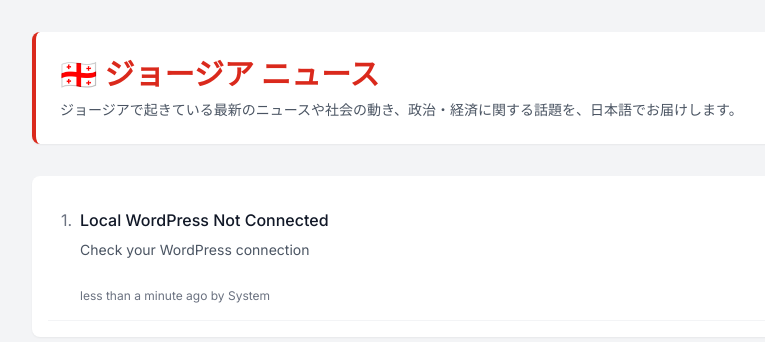
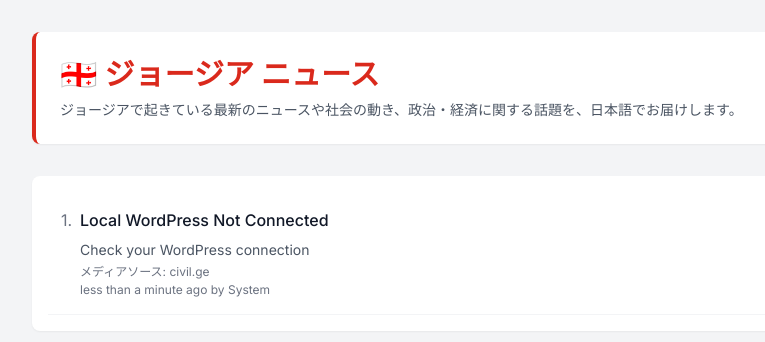
Before and after one commit to farang-dev/media-ge, a Next.js app: page / in a window 1280 px wide. Shown: the top 342 px of the page, without its empty margins (176-941 px from the left). Built offline with nearby package versions, Linux system fonts and the light colour scheme.

Commit message:
added news source

```diff
--- a/components/ArticleItem.tsx
+++ b/components/ArticleItem.tsx
@@ -11,10 +11,30 @@
   const timeAgo = formatDistanceToNow(new Date(post.date), { addSuffix: true });
   const author = post._embedded?.author?.[0]?.name || 'Anonymous';
 
-  // Function to strip HTML tags and truncate text
-  const truncateExcerpt = (html: string, maxLength: number = 100): string => {
+  // Function to strip HTML tags, decode HTML entities, and truncate text
+  const truncateExcerpt = (html: string, maxLength: number = 180): string => {
     // Remove HTML tags
-    const text = html.replace(/<[^>]*>/g, '');
+    let text = html.replace(/<[^>]*>/g, '');
+
+    // Decode common HTML entities
+    text = text.replace(/&nbsp;/g, ' ')
+               .replace(/&amp;/g, '&')
+               .replace(/&lt;/g, '<')
+               .replace(/&gt;/g, '>')
+               .replace(/&quot;/g, '"')
+               .replace(/&#39;/g, "'")
+               .replace(/&#8230;/g, '...')
+               .replace(/&hellip;/g, '...')
+               .replace(/&#8211;/g, '–')
+               .replace(/&ndash;/g, '–')
+               .replace(/&#8212;/g, '—')
+               .replace(/&mdash;/g, '—');
+
+    // Decode all numeric HTML entities (like &#8230;)
+    text = text.replace(/&#(\d+);/g, (_, dec) => {
+      return String.fromCharCode(dec);
+    });
+
     // Truncate to maxLength
     if (text.length <= maxLength) return text;
     // Try to find a sentence break
@@ -39,10 +59,15 @@
           dangerouslySetInnerHTML={{ __html: post.title.rendered }}
         />
         <div
-          className="text-sm text-gray-600 mb-2 line-clamp-2 h-10 overflow-hidden"
+          className="text-sm text-gray-600 mb-1 line-clamp-3 h-auto max-h-16 overflow-hidden"
         >
           {excerpt}
         </div>
+        {post.source && (
+          <div className="text-xs text-gray-500 mb-0.5">
+            メディアソース: {post.source}
+          </div>
+        )}
         <div className="text-xs text-gray-500">
           {timeAgo} by {author}
         </div>
--- a/lib/wordpress.ts
+++ b/lib/wordpress.ts
@@ -13,6 +13,7 @@
   date: string;
   author: number;
   slug: string;
+  source?: string; // Added source field to store the domain of the original article
   meta?: {
     yoast_title?: string;
     yoast_description?: string;
@@ -144,6 +145,19 @@
 }
 
 function formatPost(post: any): Post {
+  // Use the TARGET_WEBSITE environment variable for the source
+  // Default to civil.ge if not available
+  const TARGET_WEBSITE = process.env.TARGET_WEBSITE || 'https://civil.ge/ka/archives/category/news-ka';
+  let source = '';
+  try {
+    const url = new URL(TARGET_WEBSITE);
+    source = url.hostname.replace('www.', '');
+  } catch (error) {
+    console.error('Error extracting source from TARGET_WEBSITE:', error);
+    // Default to civil.ge if we can't extract the domain
+    source = 'civil.ge';
+  }
+
   return {
     id: post.id,
     title: {
@@ -159,6 +173,7 @@
     date: post.date,
     author: post.author,
     slug: post.slug,
+    source: source,
     _embedded: post._embedded || {
       author: [{
         name: 'Anonymous'
@@ -185,6 +200,7 @@
       date: new Date().toISOString(),
       author: 1,
       slug: "local-wordpress-not-connected",
+      source: "civil.ge",
       _embedded: {
         author: [{
           name: "System"
```
Also changed, not shown: scripts/test-full-process.js (+56 -8 lines).
